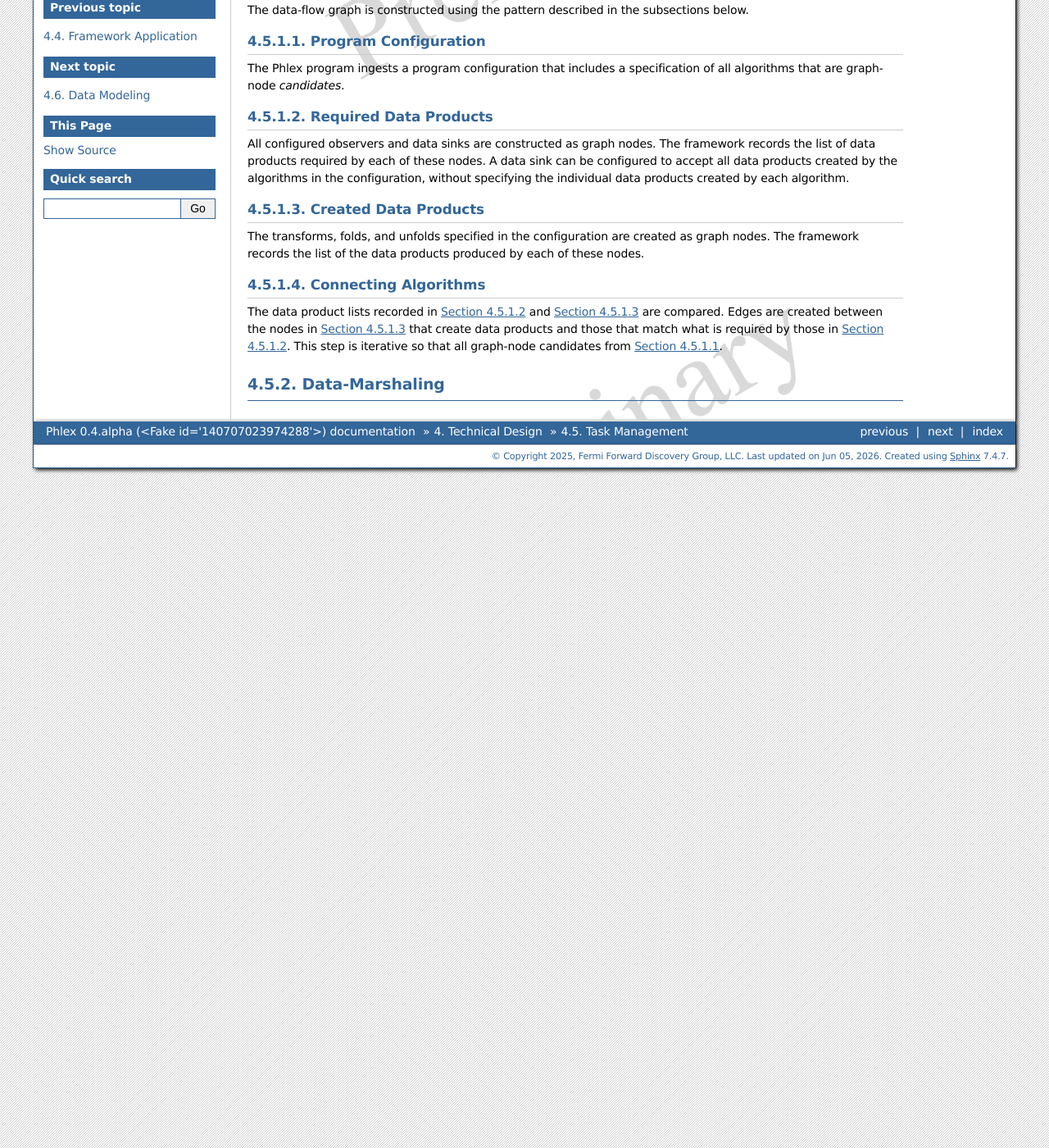
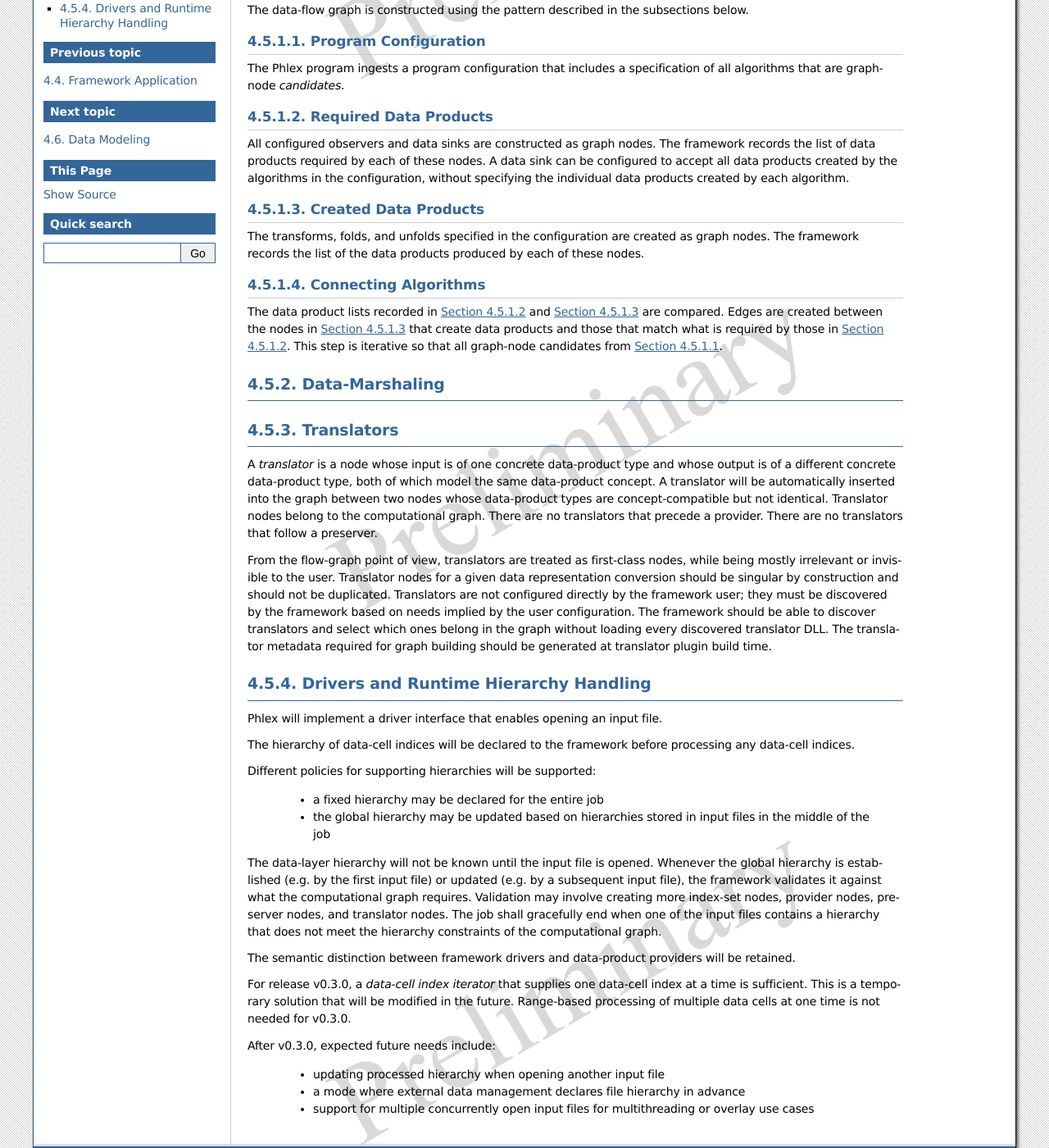
Before and after one commit to Framework-R-D/phlex-design, a Sphinx documentation site: the page built from doc/ch_technical_design/task_management.rst, in a window 1280 px wide and 1400 px high, scrolled down 443 px. Shown: the whole window at 82% size. Built offline with Sphinx 7.4.7, drawn with Linux system fonts in a browser that asks for light colours; cross-references to code outside the pages are shown as plain code.

Commit message:
Add task management design details

```diff
--- a/doc/ch_technical_design/task_management.rst
+++ b/doc/ch_technical_design/task_management.rst
@@ -45,3 +45,48 @@
 
 Data-Marshaling
 ---------------
+
+Translators
+-----------
+
+A *translator* is a node whose input is of one concrete data-product type and whose output is of a different concrete data-product type, both of which model the same data-product concept.
+A translator will be automatically inserted into the graph between two nodes whose data-product types are concept-compatible but not identical.
+Translator nodes belong to the computational graph.
+There are no translators that precede a provider.
+There are no translators that follow a preserver.
+
+From the flow-graph point of view, translators are treated as first-class nodes, while being mostly irrelevant or invisible to the user.
+Translator nodes for a given data representation conversion should be singular by construction and should not be duplicated.
+Translators are not configured directly by the framework user; they must be discovered by the framework based on needs implied by the user configuration.
+The framework should be able to discover translators and select which ones belong in the graph without loading every discovered translator DLL.
+The translator metadata required for graph building should be generated at translator plugin build time.
+
+
+Drivers and Runtime Hierarchy Handling
+--------------------------------------
+
+Phlex will implement a driver interface that enables opening an input file.
+
+The hierarchy of data-cell indices will be declared to the framework before processing any data-cell indices.
+
+Different policies for supporting hierarchies will be supported:
+
+   - a fixed hierarchy may be declared for the entire job
+   - the global hierarchy may be updated based on hierarchies stored in input files in the middle of the job
+
+The data-layer hierarchy will not be known until the input file is opened.
+Whenever the global hierarchy is established (e.g. by the first input file) or updated (e.g. by a subsequent input file), the framework validates it against what the computational graph requires.
+Validation may involve creating more index-set nodes, provider nodes, preserver nodes, and translator nodes.
+The job shall gracefully end when one of the input files contains a hierarchy that does not meet the hierarchy constraints of the computational graph.
+
+The semantic distinction between framework drivers and data-product providers will be retained.
+
+For release v0.3.0, a *data-cell index iterator* that supplies one data-cell index at a time is sufficient.
+This is a temporary solution that will be modified in the future.
+Range-based processing of multiple data cells at one time is not needed for v0.3.0.
+
+After v0.3.0, expected future needs include:
+
+   - updating processed hierarchy when opening another input file
+   - a mode where external data management declares file hierarchy in advance
+   - support for multiple concurrently open input files for multithreading or overlay use cases
```
